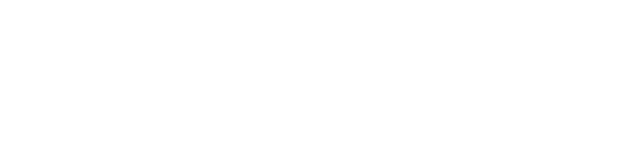
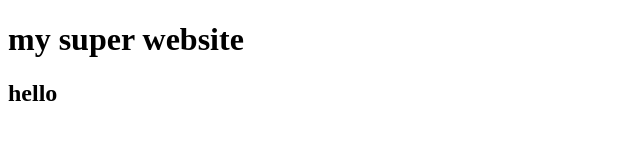
Before and after one commit to emioj89/my-super-website, a plain HTML site: page index.html in a window 1280 px wide. Shown: the whole page, without its empty margins (0-640 px from the left). Drawn offline with Linux system fonts and the light colour scheme.

Commit message:
new text h2

```diff
--- a/index.html
+++ b/index.html
@@ -2,9 +2,10 @@
 <html>
 <head>
   <meta charset="UTF-8">
-  <title>title</title>
+  <title>my super website</title>
 </head>
 <body>
-
+<h1>my super website</h1>
+<h2>hello</h2>
 </body>
 </html>
```
